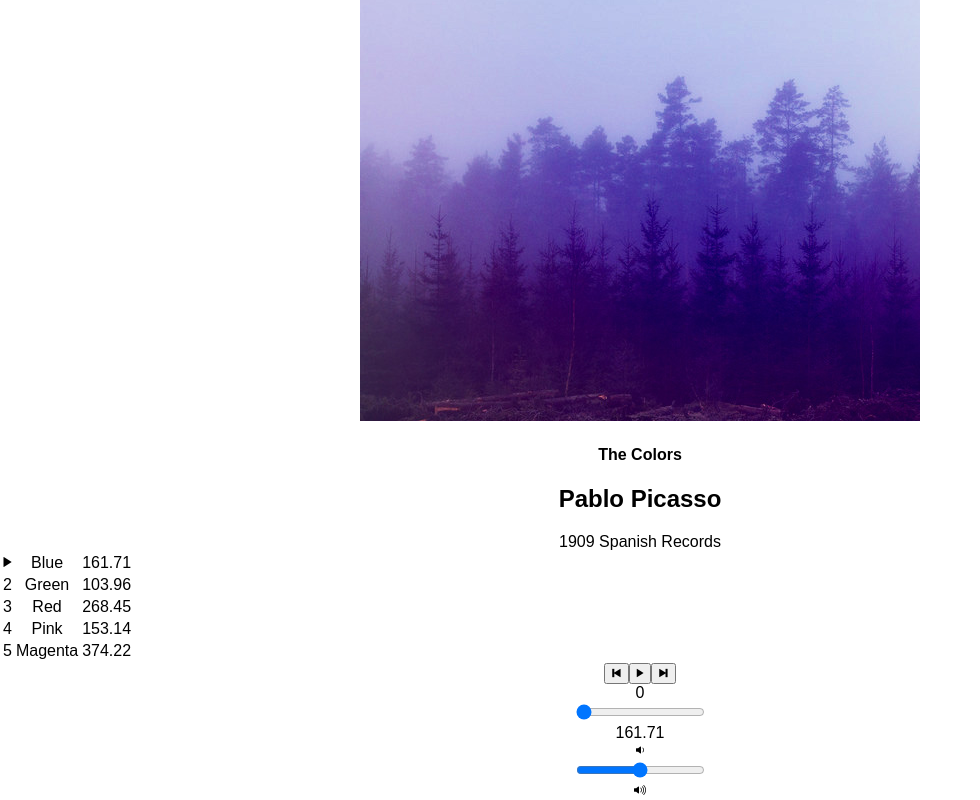
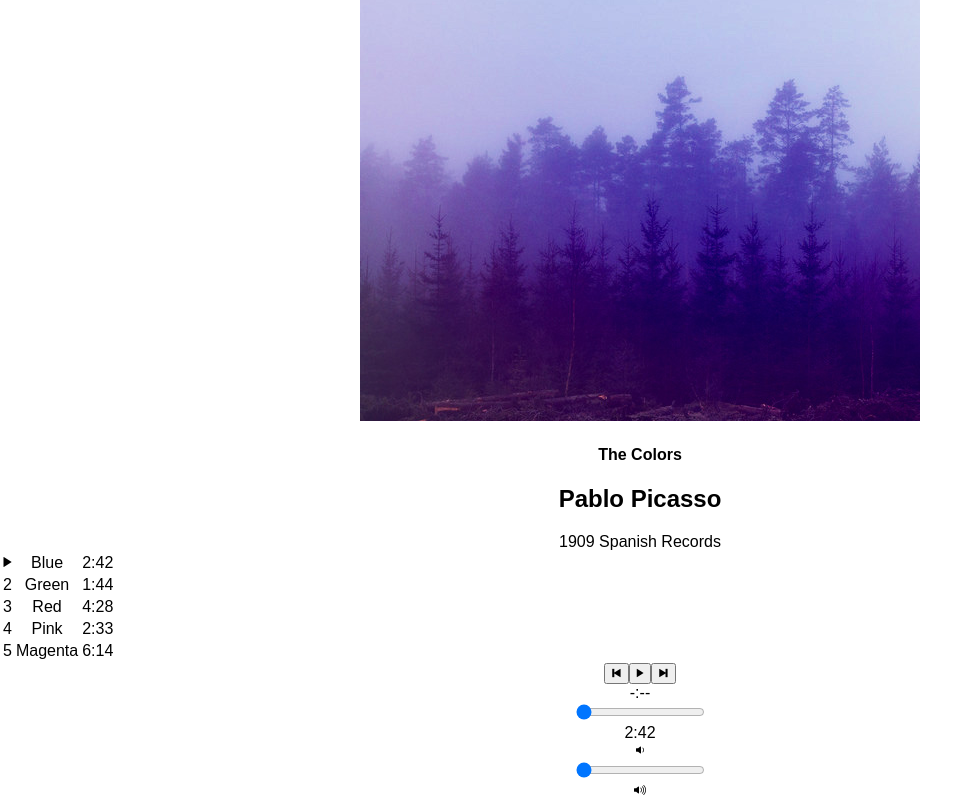
Before and after one commit to geekiam23/blocjams-react, a React (Create React App) app: page /album/the-colors in a window 1280 px wide. Shown: the part 237-1037 px from the top of the page, without its empty margins (0-980 px from the left). Built offline with nearby package versions, Linux system fonts and the light colour scheme.

Commit message:
Added ability to adjust volume and fixed time format

```diff
--- a/src/components/Album.js
+++ b/src/components/Album.js
@@ -12,7 +12,8 @@ class Album extends Component {
       isPlaying: false,
       isHovering: false,
       currentTime: 0,
-      duration: 0
+      duration: 0,
+      currentVolume: 0
     };
     this.audioElement = document.createElement('audio');
   }
@@ -27,7 +28,8 @@ class Album extends Component {
         album: album,
         currentSong: album.songs[0],
         currentTime: 0,
-        duration: album.songs[0].duration
+        duration: album.songs[0].duration,
+        currentVolume: 0
       });
 
       this.audioElement.src = album.songs[0].audioSrc;
@@ -38,16 +40,21 @@ class Album extends Component {
       },
       durationchange: e => {
         this.setState({ duration: this.audioElement.duration });
+      },
+      volumeupdate: e => {
+        this.setState({ currentVolume: this.audioElement.volume });
       }
     };
     this.audioElement.addEventListener('timeupdate', this.eventListeners.timeupdate);
     this.audioElement.addEventListener('durationchange', this.eventListeners.durationchange);
+    this.audioElement.addEventListener('volumeupdate', this.eventListeners.volumeupdate);
   }
 
   componentWillUnmount() {
     this.audioElement.src = null;
     this.audioElement.removeEventListener('timeupdate', this.eventListeners.timeupdate);
     this.audioElement.removeEventListener('durationchange', this.eventListeners.durationchange);
+    this.audioElement.removeEventListener('volumeupdate', this.eventListeners.volumeupdate);
   }
 
   play() {
@@ -97,6 +104,16 @@ class Album extends Component {
     this.setState({ currentTime: newTime });
   }
 
+  handleVolumeChange(e) {
+    const newVolume = e.target.value;
+    this.audioElement.currentVolume = newVolume;
+    this.setState({ currentVolume: newVolume });
+  }
+
+  formatTime(time) {
+    return time ? `${Math.floor(time / 60)}:${Number(time % 60 / 100).toFixed(2).substr(2,3)}` : '-:--'
+  }
+
   render() {
     let albumInfo = null;
     if (this.state.album) {
@@ -132,7 +149,7 @@ class Album extends Component {
                       }
                     </td>
                     <td className="song-title">{song.title}</td>
-                    <td className="song-duration">{song.duration}</td>
+                    <td className="song-duration">{ this.formatTime(song.duration) }</td>
                   </tr>
                 )
               }
@@ -142,11 +159,14 @@ class Album extends Component {
             isPlaying={this.state.isPlaying}
             currentSong={this.state.currentSong}
             currentTime={this.state.currentTime}
+            currentVolume={this.state.currentVolume}
             duration={this.state.duration}
+            formatTime={(t) => this.formatTime(t)}
             handleSongClick={() => this.handleSongClick(this.state.currentSong)}
             handlePrevClick={() => this.handlePrevClick()}
             handleNextClick={() => this.handleNextClick()}
             handleTimeChange={(e) => this.handleTimeChange(e)}
+            handleVolumeChange={(e) => this.handleVolumeChange(e)}
           />
         </section>
       );
--- a/src/components/PlayerBar.js
+++ b/src/components/PlayerBar.js
@@ -16,7 +16,7 @@ class PlayerBar extends Component {
           </button>
         </section>
         <section id="time-control">
-          <div className="current-time">{this.props.currentTime}</div>
+          <div className="current-time">{ this.props.formatTime(this.props.currentTime) }</div>
           <input
             type="range"
             className="seek-bar"
@@ -26,11 +26,19 @@ class PlayerBar extends Component {
             step="0.01"
             onChange={this.props.handleTimeChange}
           />
-          <div className="total-time">{this.props.duration}</div>
+          <div className="total-time">{ this.props.formatTime(this.props.duration) }</div>
         </section>
         <section id="volume-control">
           <div className="icon ion-ios-volume-low"></div>
-          <input type="range" className="seek-bar"  />
+          <input
+            type="range"
+            className="seek-bar"
+            value={this.props.currentVolume}
+            max="1.0"
+            min="0"
+            step="0.1"
+            onChange={this.props.handleVolumeChange}
+          />
           <div className="icon ion-ios-volume-high"></div>
         </section>
       </section>
```
